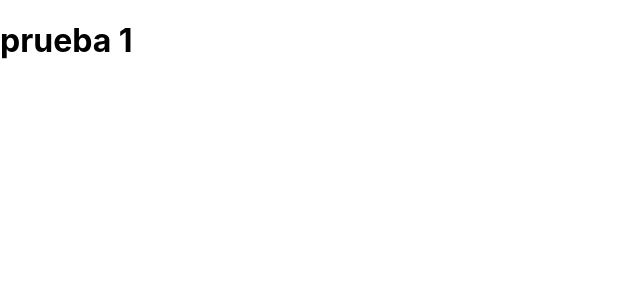
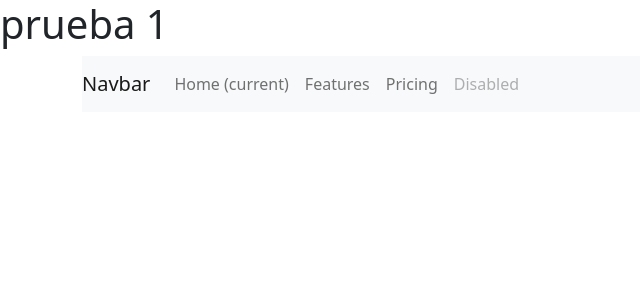
Before and after one commit to mmacchia11/entrega, a React (Create React App) app: page / in a window 1280 px wide. Shown: the top 300 px of the page, without its empty margins (0-640 px from the left). Built offline with nearby package versions, Linux system fonts and the light colour scheme.

Commit message:
agregue archivo navbar

```diff
--- a/package.json
+++ b/package.json
@@ -6,7 +6,9 @@
     "@testing-library/jest-dom": "^5.16.4",
     "@testing-library/react": "^12.1.4",
     "@testing-library/user-event": "^13.5.0",
+    "bootstrap": "^5.1.3",
     "react": "^18.0.0",
+    "react-bootstrap": "^2.2.3",
     "react-dom": "^18.0.0",
     "react-scripts": "5.0.0",
     "web-vitals": "^2.1.4"
--- a/src/App.js
+++ b/src/App.js
@@ -1,10 +1,18 @@
 import logo from './logo.svg';
 import './App.css';
+import NavBar from './components/NavBar'
+import Bootstrap from './components/NavBar'
 
 function App() {
   return (
+
+  <div>
   <h1>prueba 1</h1>
+  <NavBar/>
+  </div>
   );
+
+
 }
 
 export default App;
--- /dev/null
+++ b/src/components/NavBar.js
@@ -0,0 +1,34 @@
+import 'bootstrap/dist/css/bootstrap.min.css';
+
+ const  Bootstrap = () =>{
+        return(
+                <div class="container">
+     <nav class="navbar navbar-expand-lg navbar-light bg-light">
+  <a class="navbar-brand" href="#">Navbar</a>
+  <button class="navbar-toggler" type="button" data-toggle="collapse" data-target="#navbarNav" aria-controls="navbarNav" aria-expanded="false" aria-label="Toggle navigation">
+    <span class="navbar-toggler-icon"></span>
+  </button>
+  <div class="collapse navbar-collapse" id="navbarNav">
+    <ul class="navbar-nav">
+      <li class="nav-item active">
+        <a class="nav-link" href="#">Home <span class="sr-only">(current)</span></a>
+      </li>
+      <li class="nav-item">
+        <a class="nav-link" href="#">Features</a>
+      </li>
+      <li class="nav-item">
+        <a class="nav-link" href="#">Pricing</a>
+      </li>
+      <li class="nav-item">
+        <a class="nav-link disabled" href="#" tabindex="-1" aria-disabled="true">Disabled</a>
+      </li>
+    </ul>
+  </div>
+</nav>
+                </div>
+
+        );
+};
+
+
+export default  Bootstrap;
```
Also changed, not shown: 1 other file (tests, documents, lock files or other folders).
